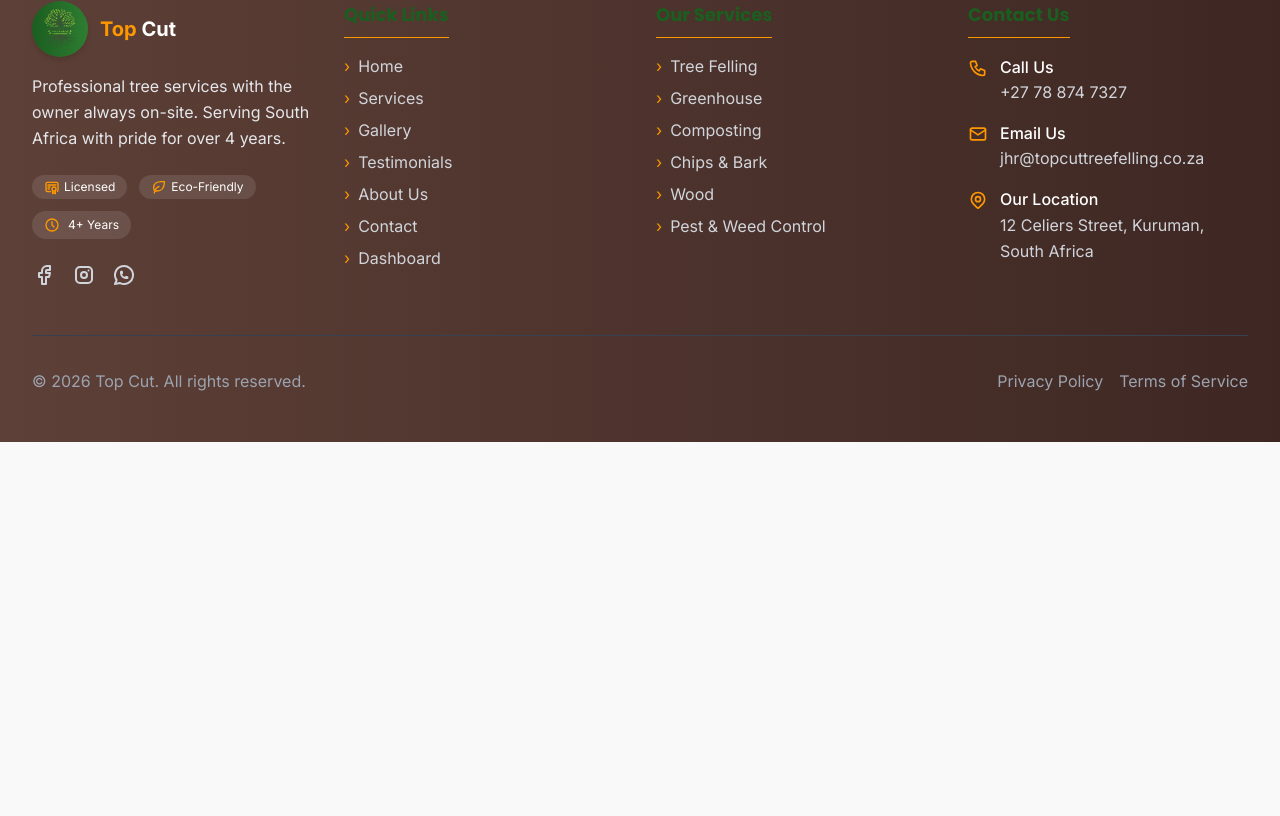
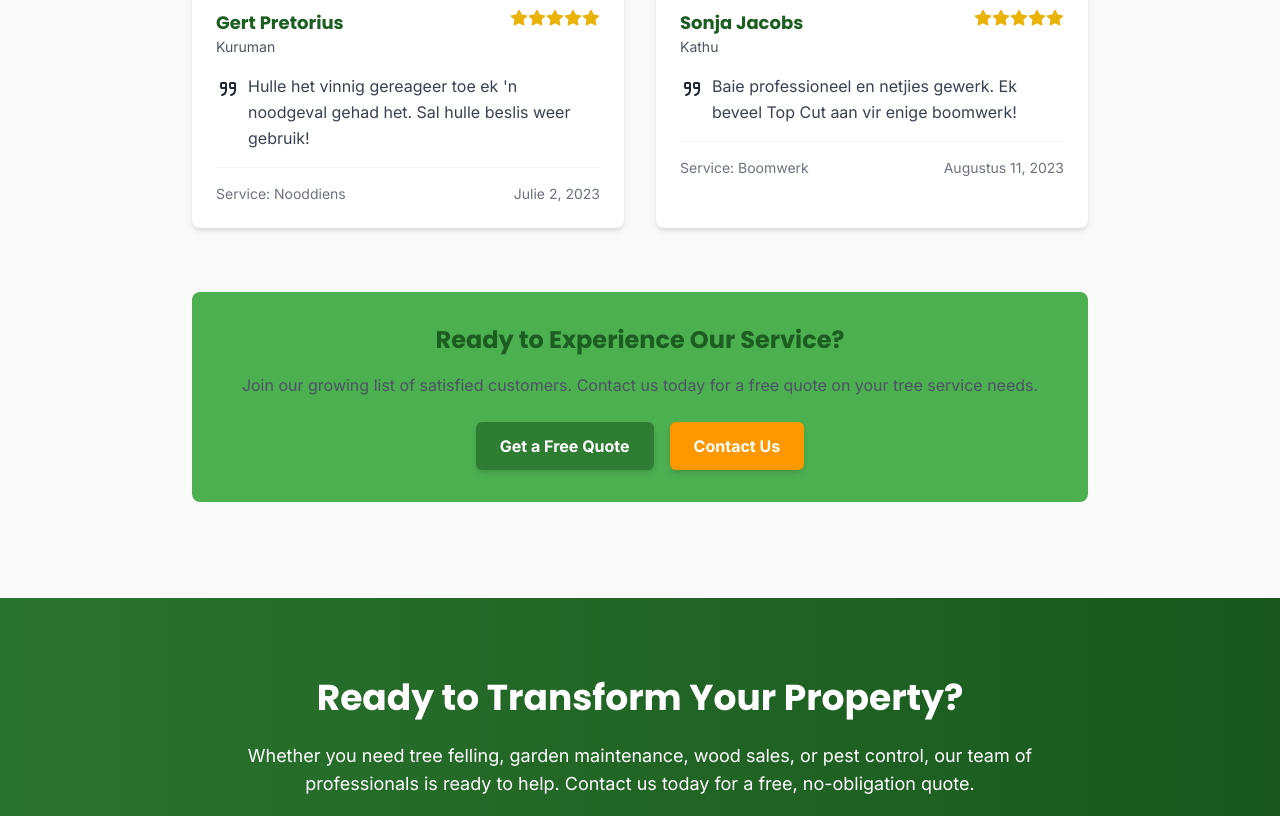
Before and after one commit to Looping69/top-cut-main, a Next.js app: page /reviews in a window 1280 px wide. Before the commit this address had no page. Shown: the part 1204-2020 px from the top of the page. Before the commit the page ends 1646 px from the top, so only its background shows below. Built offline with nearby package versions, Linux system fonts and the light colour scheme.

Commit message:
chore: delete a file.

```diff
--- a/src/app/(site)/testimonials/page.tsx
+++ b/src/app/(site)/reviews/page.tsx
@@ -80,14 +80,14 @@
 
 ];
 
-export default function TestimonialsPage() {
+export default function ReviewsPage() {
   return (
     <>
       <div className="py-16 md:py-24">
         <Container>
           <div className="max-w-4xl mx-auto">
             <div className="text-center mb-16">
-              <h1 className="text-3xl md:text-4xl font-bold mb-4">Customer Testimonials</h1>
+              <h1 className="text-3xl md:text-4xl font-bold mb-4">Customer Reviews</h1>
               <p className="text-gray-600 max-w-2xl mx-auto">
                 Don&apos;t just take our word for it. Here&apos;s what our satisfied customers have to say about our tree services.
               </p>
--- a/src/app/(site)/testimonials/layout.tsx
+++ /dev/null
@@ -1,14 +0,0 @@
-import { Metadata } from "next";
-
-export const metadata: Metadata = {
-  title: "Testimonials | Top Cut Tree Felling",
-  description: "Read what our satisfied customers have to say about our professional tree services.",
-};
-
-export default function TestimonialsLayout({
-  children,
-}: {
-  children: React.ReactNode;
-}) {
-  return <>{children}</>;
-}
--- a/src/components/Footer.tsx
+++ b/src/components/Footer.tsx
@@ -120,8 +120,8 @@
                 </Link>
               </li>
               <li>
-                <Link href="/testimonials" className="text-gray-300 hover:text-white transition-colors flex items-center">
-                  <span className="text-[var(--accent)] mr-2">›</span> Testimonials
+                <Link href="/reviews" className="text-gray-300 hover:text-white transition-colors flex items-center">
+                  <span className="text-[var(--accent)] mr-2">›</span> Reviews
                 </Link>
               </li>
               <li>
--- a/src/components/Sidebar.tsx
+++ b/src/components/Sidebar.tsx
@@ -13,7 +13,7 @@
   { name: "Services", href: "/services" },
   { name: "Shop", href: "/shop" },
   { name: "Gallery", href: "/gallery" },
-  { name: "Reviews", href: "/testimonials" },
+  { name: "Reviews", href: "/reviews" },
   { name: "About", href: "/about" },
   { name: "Contact", href: "/contact" },
   { name: "Dashboard", href: "/dashboard", icon: IconLayoutDashboard },
--- a/src/components/Testimonials.tsx
+++ b/src/components/Testimonials.tsx
@@ -111,7 +111,7 @@
             viewport={{ once: true }}
             transition={{ duration: 0.3 }}
           >
-            <span className="bg-[var(--accent)] text-white px-4 py-1 rounded-full text-sm font-bold uppercase tracking-wider">Testimonials</span>
+            <span className="bg-[var(--accent)] text-white px-4 py-1 rounded-full text-sm font-bold uppercase tracking-wider">Reviews</span>
           </motion.div>
 
           <motion.h2
@@ -121,7 +121,7 @@
             viewport={{ once: true }}
             transition={{ duration: 0.5 }}
           >
-            What Our Clients Say
+            What Our Clients Say about Our Service
           </motion.h2>
 
           <motion.p
@@ -203,9 +203,8 @@
               <button
                 key={index}
                 onClick={() => setActiveIndex(index)}
-                className={`h-3 rounded-full transition-all focus-visible ${
-                  index === activeIndex ? 'bg-[var(--primary)] w-8' : 'bg-gray-300 hover:bg-gray-400 w-3'
-                }`}
+                className={`h-3 rounded-full transition-all focus-visible ${index === activeIndex ? 'bg-[var(--primary)] w-8' : 'bg-gray-300 hover:bg-gray-400 w-3'
+                  }`}
                 aria-label={`Go to testimonial ${index + 1}`}
               />
             ))}
@@ -220,7 +219,7 @@
           transition={{ duration: 0.5, delay: 0.3 }}
         >
           <a href={GOOGLE_BUSINESS_PROFILE_URL} target="_blank" rel="noopener noreferrer" className="btn-outline">
-            Read More Reviews
+            More Reviews on Google
           </a>
         </motion.div>
       </Container>
```
